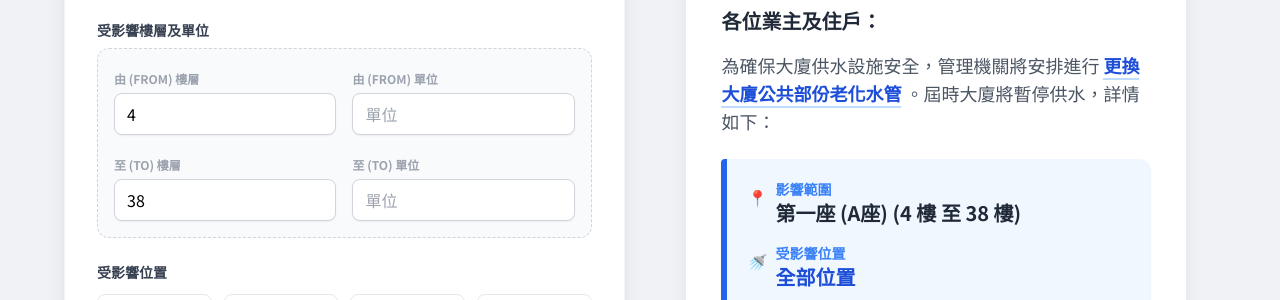
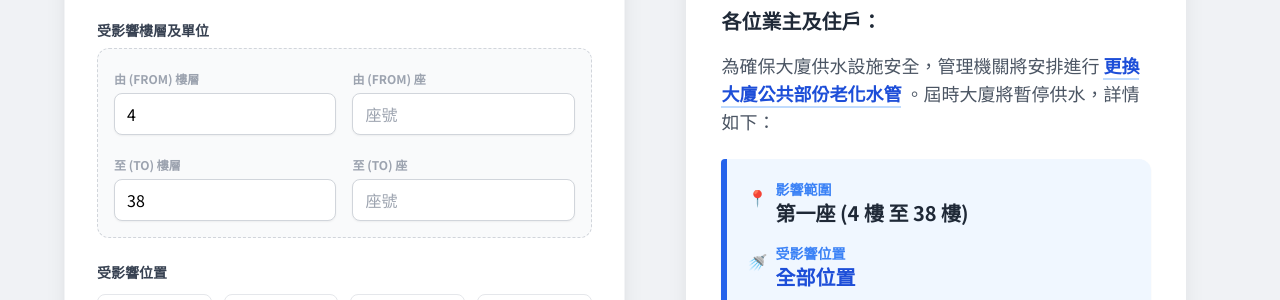
Before and after one commit to yuexiugarden-commits/YX_WaterStoppageNotice, a plain HTML site: page index.html in a window 1280 px wide. Shown: the part 256-556 px from the top of the page. Drawn offline with nearby package versions, Linux system fonts and the light colour scheme.

Commit message:
Update index.html

```diff
--- a/index.html
+++ b/index.html
@@ -59,8 +59,8 @@
                                 <input type="text" id="floorFrom" value="4" placeholder="樓層" class="block w-full mt-1 px-3 py-2 border border-gray-300 rounded-lg shadow-sm focus:ring-2 focus:ring-blue-500 outline-none" oninput="updatePreview()">
                             </div>
                             <div class="flex-1">
-                                <span class="text-xs text-gray-400 uppercase font-bold">由 (From) 單位</span>
-                                <input type="text" id="unitFrom" placeholder="單位" class="block w-full mt-1 px-3 py-2 border border-gray-300 rounded-lg shadow-sm focus:ring-2 focus:ring-blue-500 outline-none" oninput="updatePreview()">
+                                <span class="text-xs text-gray-400 uppercase font-bold">由 (From) 座</span>
+                                <input type="text" id="unitFrom" placeholder="座號" class="block w-full mt-1 px-3 py-2 border border-gray-300 rounded-lg shadow-sm focus:ring-2 focus:ring-blue-500 outline-none" oninput="updatePreview()">
                             </div>
                         </div>
                         <div class="flex items-center gap-4">
@@ -69,8 +69,8 @@
                                 <input type="text" id="floorTo" value="38" placeholder="樓層" class="block w-full mt-1 px-3 py-2 border border-gray-300 rounded-lg shadow-sm focus:ring-2 focus:ring-blue-500 outline-none" oninput="updatePreview()">
                             </div>
                             <div class="flex-1">
-                                <span class="text-xs text-gray-400 uppercase font-bold">至 (To) 單位</span>
-                                <input type="text" id="unitTo" placeholder="單位" class="block w-full mt-1 px-3 py-2 border border-gray-300 rounded-lg shadow-sm focus:ring-2 focus:ring-blue-500 outline-none" oninput="updatePreview()">
+                                <span class="text-xs text-gray-400 uppercase font-bold">至 (To) 座</span>
+                                <input type="text" id="unitTo" placeholder="座號" class="block w-full mt-1 px-3 py-2 border border-gray-300 rounded-lg shadow-sm focus:ring-2 focus:ring-blue-500 outline-none" oninput="updatePreview()">
                             </div>
                         </div>
                     </div>
@@ -170,7 +170,7 @@
                                 <span class="text-blue-600 font-bold mr-2 mt-1">📍</span>
                                 <div>
                                     <p class="text-sm text-blue-500 font-bold uppercase">影響範圍</p>
-                                    <p id="p-range" class="text-xl font-bold text-gray-800">第一座 (A座) (4 樓 至 38 樓)</p>
+                                    <p id="p-range" class="text-xl font-bold text-gray-800">第一座 (4 樓 至 38 樓)</p>
                                 </div>
                             </div>
                             <div class="flex items-start">
@@ -244,27 +244,22 @@
         function updatePreview() {
             // 獲取座數
             const blockElems = document.getElementsByName('blockSelect');
-            let rawBlock = "第一座";
+            let displayBlock = "第一座";
             for (const elem of blockElems) {
                 if (elem.checked) {
-                    rawBlock = elem.value;
+                    displayBlock = elem.value;
                     break;
                 }
             }
 
-            // 根據座數補充 A/E 標記
-            let displayBlock = rawBlock;
-            if (rawBlock === "第一座") displayBlock = "第一座 (A座)";
-            if (rawBlock === "第二座") displayBlock = "第二座 (E座)";
-
-            // 獲取樓層與單位
+            // 獲取樓層與座號
             const floorFrom = document.getElementById('floorFrom').value || "-";
             const unitFrom = document.getElementById('unitFrom').value.trim();
             const floorTo = document.getElementById('floorTo').value || "-";
             const unitTo = document.getElementById('unitTo').value.trim();
 
-            const fromStr = unitFrom ? `${floorFrom} 樓 ${unitFrom} 室` : `${floorFrom} 樓`;
-            const toStr = unitTo ? `${floorTo} 樓 ${unitTo} 室` : `${floorTo} 樓`;
+            const fromStr = unitFrom ? `${floorFrom} 樓 ${unitFrom} 座` : `${floorFrom} 樓`;
+            const toStr = unitTo ? `${floorTo} 樓 ${unitTo} 座` : `${floorTo} 樓`;
 
             // 獲取日期與時間
             const startDate = document.getElementById('startDate').value;
```
